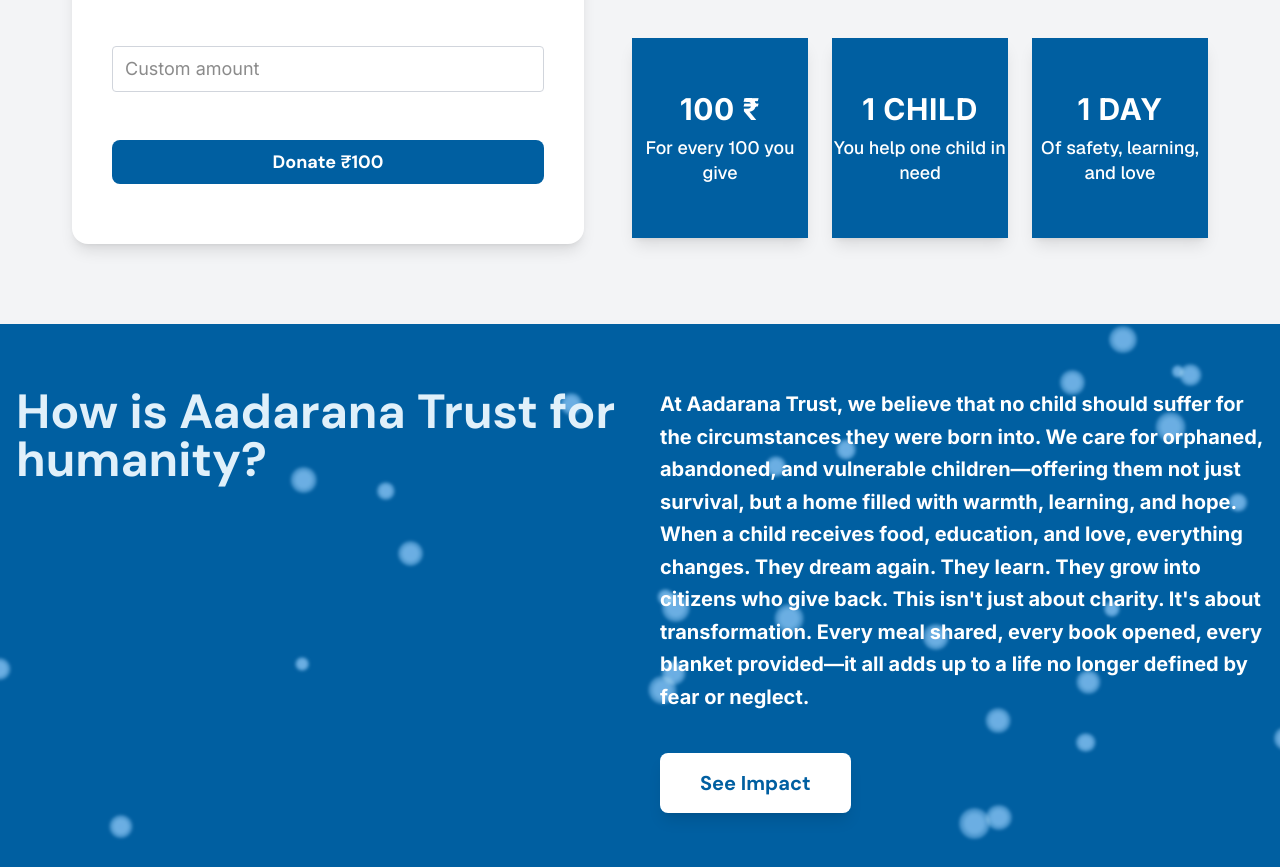
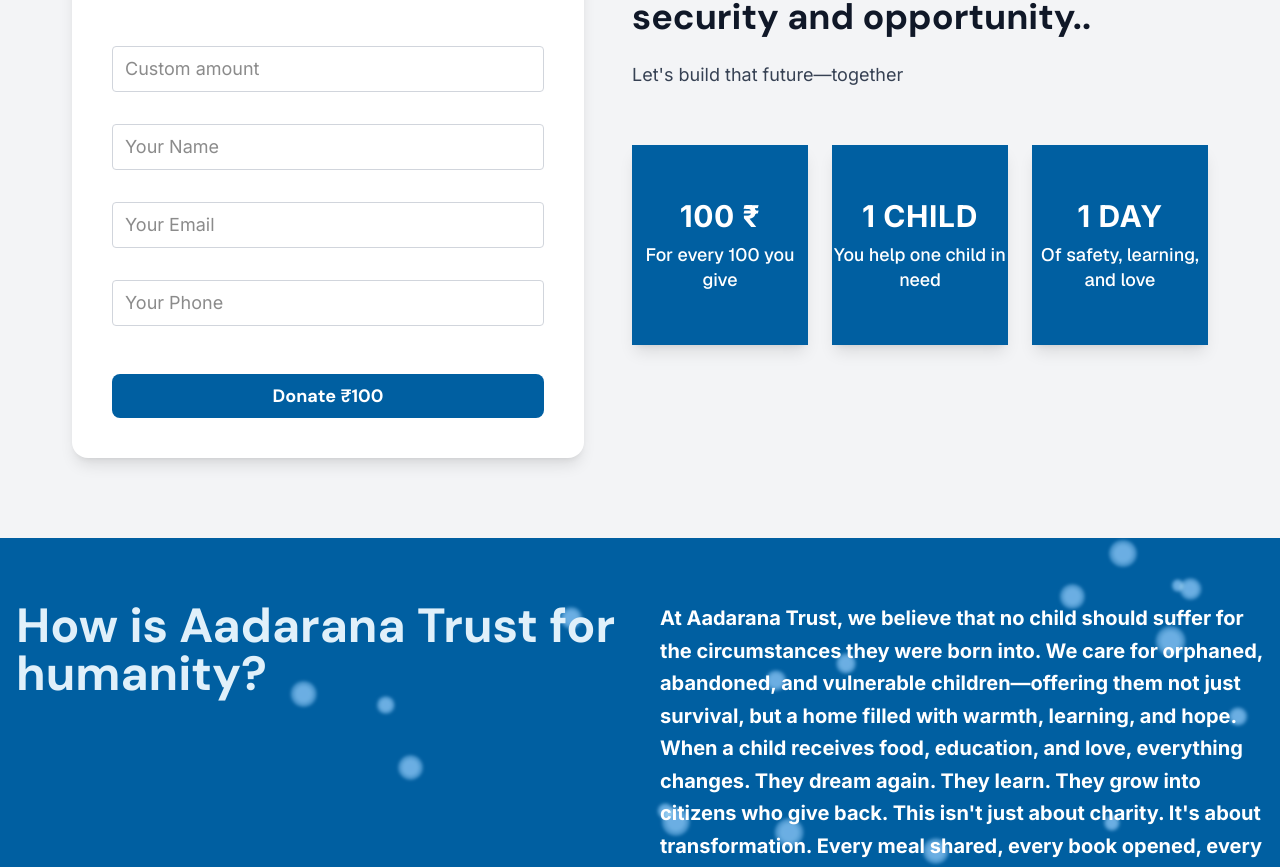
Before and after one commit to realstrawhat/aadarana-trust, a Next.js app: page / in a window 1280 px wide. Shown: the part 956-1823 px from the top of the page. Built offline with nearby package versions, Linux system fonts and the light colour scheme; no server answers.

Commit message:
Production Razorpay: backend order_id, real user prefill, thank you message (DonateSection, donate page)

```diff
--- a/src/app/donate/page.tsx
+++ b/src/app/donate/page.tsx
@@ -81,9 +81,7 @@
   const [donationAmount, setDonationAmount] = useState("");
   const [selectedAmount, setSelectedAmount] = useState("");
   const [isIndian, setIsIndian] = useState(true);
-  const [donorName, setDonorName] = useState("");
-  const [donorEmail, setDonorEmail] = useState("");
-  const [donorPhone, setDonorPhone] = useState("");
+  const [formData, setFormData] = useState({ name: "", email: "", phone: "" });
   const [thankYou, setThankYou] = useState(false);
 
   useEffect(() => {
@@ -131,7 +129,7 @@
       alert("Please enter a valid donation amount.");
       return;
     }
-    if (!donorName || !donorEmail || !donorPhone) {
+    if (!formData.name || !formData.email || !formData.phone) {
       alert("Please fill in your name, email, and phone.");
       return;
     }
@@ -162,9 +160,9 @@
         setThankYou(true);
       },
       prefill: {
-        name: donorName,
-        email: donorEmail,
-        contact: donorPhone,
+        name: formData.name,
+        email: formData.email,
+        contact: formData.phone,
       },
       theme: {
         color: '#005FA1',
@@ -306,8 +304,8 @@
                     <input
                       type="text"
                       id="donorName"
-                      value={donorName}
-                      onChange={e => setDonorName(e.target.value)}
+                      value={formData.name}
+                      onChange={e => setFormData(f => ({ ...f, name: e.target.value }))}
                       placeholder="Enter your name"
                       className="w-full px-4 py-3 rounded-xl bg-white/20 border border-white/30 text-white placeholder-white/70 focus:outline-none focus:ring-2 focus:ring-white"
                       required
@@ -320,8 +318,8 @@
                     <input
                       type="email"
                       id="donorEmail"
-                      value={donorEmail}
-                      onChange={e => setDonorEmail(e.target.value)}
+                      value={formData.email}
+                      onChange={e => setFormData(f => ({ ...f, email: e.target.value }))}
                       placeholder="Enter your email"
                       className="w-full px-4 py-3 rounded-xl bg-white/20 border border-white/30 text-white placeholder-white/70 focus:outline-none focus:ring-2 focus:ring-white"
                       required
@@ -334,8 +332,8 @@
                     <input
                       type="tel"
                       id="donorPhone"
-                      value={donorPhone}
-                      onChange={e => setDonorPhone(e.target.value)}
+                      value={formData.phone}
+                      onChange={e => setFormData(f => ({ ...f, phone: e.target.value }))}
                       placeholder="Enter your phone number"
                       className="w-full px-4 py-3 rounded-xl bg-white/20 border border-white/30 text-white placeholder-white/70 focus:outline-none focus:ring-2 focus:ring-white"
                       required
--- a/src/components/DonateSection.tsx
+++ b/src/components/DonateSection.tsx
@@ -47,6 +47,8 @@
   const [amounts, setAmounts] = useState<number[]>([10, 25, 50, 100]);
   const [loading, setLoading] = useState(true);
   const [isIndian, setIsIndian] = useState(true);
+  const [formData, setFormData] = useState({ name: "", email: "", phone: "" });
+  const [thankYou, setThankYou] = useState(false);
 
   useEffect(() => {
     async function fetchCountry() {
@@ -79,37 +81,54 @@
     fetchCountry();
   }, []);
 
-  const handleDonateClick = () => {
+  const handleDonateClick = async () => {
     if (!isIndian) {
       redirectToInternationalDonate();
       return;
     }
-
     if (!selectedAmount || selectedAmount <= 0) {
       alert("Please select or enter a valid donation amount.");
       return;
     }
-
+    if (!formData.name || !formData.email || !formData.phone) {
+      alert("Please fill in your name, email, and phone.");
+      return;
+    }
+    // 1. Create order on backend
+    let order_id = "";
+    try {
+      const res = await fetch("/api/razorpay-order", {
+        method: "POST",
+        headers: { "Content-Type": "application/json" },
+        body: JSON.stringify({ amount: selectedAmount * 100, currency: "INR" }),
+      });
+      const data = await res.json();
+      if (!res.ok) throw new Error(data.error || "Order creation failed");
+      order_id = data.order_id;
+    } catch (err) {
+      alert("Failed to initiate payment. Please try again.");
+      return;
+    }
+    // 2. Launch Razorpay checkout with real user data and order_id
     const options: RazorpayOptions = {
       key: 'rzp_live_sF65PhDjCbaFNh',
-      amount: selectedAmount * 100, // amount in the smallest currency unit
+      amount: selectedAmount * 100,
       currency: 'INR',
       name: 'Aadarana Trust',
       description: 'Donate to support children',
+      order_id,
       handler: function (response: { razorpay_payment_id: string }) {
-        alert(`Payment successful! Payment ID: ${response.razorpay_payment_id}`);
-        // You can handle the success response here
+        setThankYou(true);
       },
       prefill: {
-        name: 'Aadarana Donor',
-        email: 'test@example.com',
-        contact: '9999999999',
+        name: formData.name,
+        email: formData.email,
+        contact: formData.phone,
       },
       theme: {
         color: '#005FA1',
       },
     };
-
     const rzp = new (window as unknown as RazorpayWindow).Razorpay(options);
     rzp.open();
   };
@@ -120,6 +139,17 @@
         <div className="flex flex-col items-center gap-4">
           <div className="animate-spin rounded-full h-12 w-12 border-t-4 border-b-4 border-[#005FA1]" />
           <span className="text-[#005FA1] font-bold text-lg">Detecting your location...</span>
+        </div>
+      </section>
+    );
+  }
+
+  if (thankYou) {
+    return (
+      <section className="w-full flex items-center justify-center py-20 min-h-[400px]">
+        <div className="flex flex-col items-center gap-4">
+          <h2 className="text-3xl font-bold text-[#005FA1] mb-4">Thank You!</h2>
+          <p className="text-lg text-gray-700 mb-6">Your donation was successful. You are making a real difference in a child's life.</p>
         </div>
       </section>
     );
@@ -154,6 +184,36 @@
             className="w-full px-3 py-2 rounded border border-gray-300 focus:outline-none focus:ring-2 focus:ring-[#005FA1]"
             onChange={e => setSelectedAmount(Number(e.target.value))}
             aria-label="Custom donation amount"
+          />
+          {/* Name */}
+          <input
+            type="text"
+            placeholder="Your Name"
+            className="w-full px-3 py-2 rounded border border-gray-300 focus:outline-none focus:ring-2 focus:ring-[#005FA1]"
+            value={formData.name}
+            onChange={e => setFormData(f => ({ ...f, name: e.target.value }))}
+            aria-label="Your Name"
+            required
+          />
+          {/* Email */}
+          <input
+            type="email"
+            placeholder="Your Email"
+            className="w-full px-3 py-2 rounded border border-gray-300 focus:outline-none focus:ring-2 focus:ring-[#005FA1]"
+            value={formData.email}
+            onChange={e => setFormData(f => ({ ...f, email: e.target.value }))}
+            aria-label="Your Email"
+            required
+          />
+          {/* Phone */}
+          <input
+            type="tel"
+            placeholder="Your Phone"
+            className="w-full px-3 py-2 rounded border border-gray-300 focus:outline-none focus:ring-2 focus:ring-[#005FA1]"
+            value={formData.phone}
+            onChange={e => setFormData(f => ({ ...f, phone: e.target.value }))}
+            aria-label="Your Phone"
+            required
           />
           <button
             className="mt-4 bg-[#005FA1] text-white font-bold py-2 rounded-lg hover:bg-purple-800 transition-colors focus:outline-none focus:ring-2 focus:ring-[#005FA1]"
```
